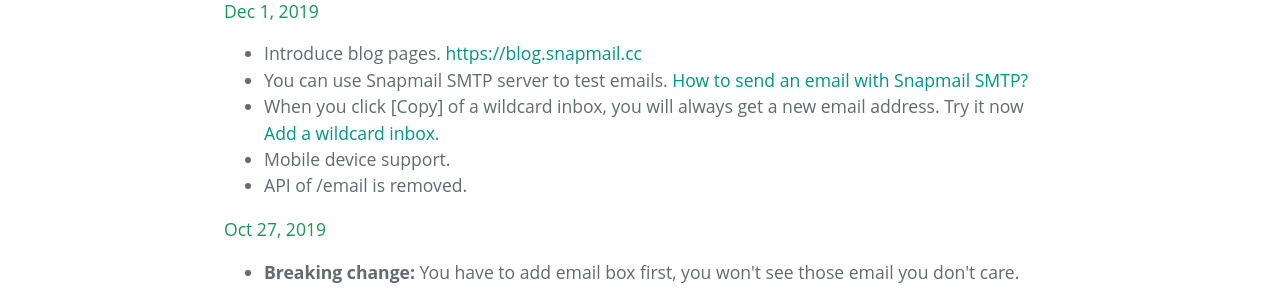
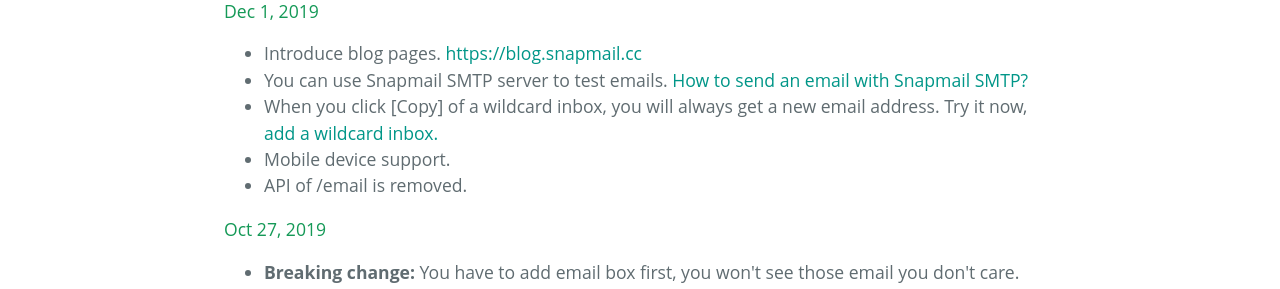
Before and after one commit to joodies/myblog, a Jekyll site: the page built from pages/Release-notes.md, in a window 1280 px wide and 1012 px high. Shown: the part 396-685 px from the top of the window. Built offline with Jekyll 4.4.1, drawn with Linux system fonts in a browser that asks for light colours; nearby versions of some CDN libraries; some web fonts are replaced.

```diff
--- a/pages/Release-notes.md
+++ b/pages/Release-notes.md
@@ -18,7 +18,7 @@ permalink: /release.html
                 </div>
             </li>
             <li>
-                <div>When you click [Copy] of a wildcard inbox, you will always get a new email address. Try it now <a target="_blank" href="https://snapmail.cc/#/addEmailBox">Add a wildcard inbox.</a>
+                <div>When you click [Copy] of a wildcard inbox, you will always get a new email address. Try it now, <a target="_blank" href="https://snapmail.cc/#/addEmailBox">add a wildcard inbox.</a>
                 </div>
             </li>
             <li>
```
